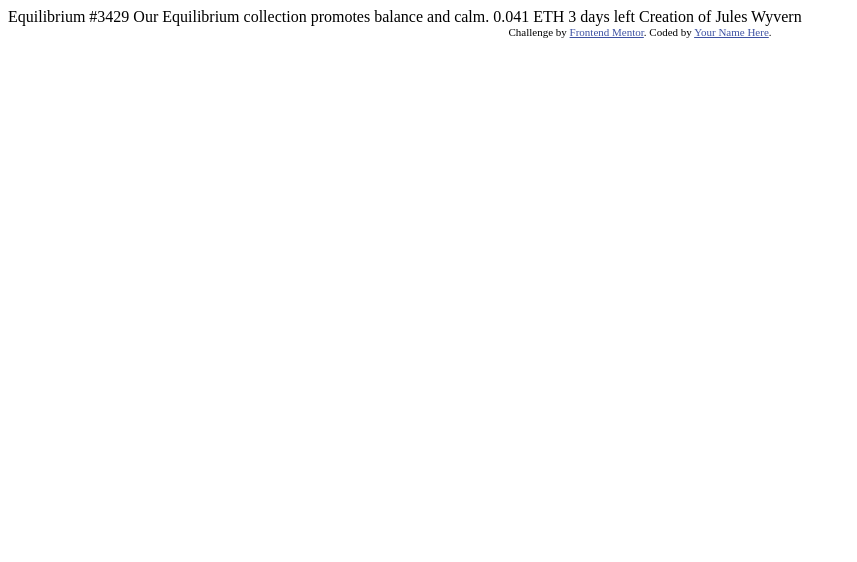
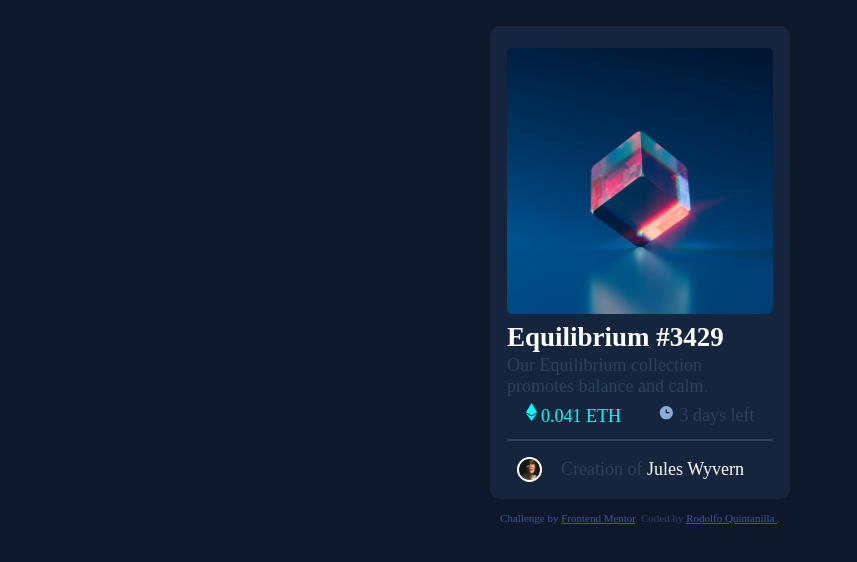
Before and after one commit to RodolfoQuintanilla/NFT_preview_card_component06, a plain HTML site: page index.html in a window 1280 px wide. Shown: the whole page, without its empty margins (0-857 px from the left). Drawn offline with Linux system fonts and the light colour scheme.

Commit message:
init the project

```diff
--- a/index.html
+++ b/index.html
@@ -1,33 +1,60 @@
 <!DOCTYPE html>
 <html lang="en">
+
 <head>
   <meta charset="UTF-8">
-  <meta name="viewport" content="width=device-width, initial-scale=1.0"> <!-- displays site properly based on user's device -->
+  <meta name="viewport" content="width=device-width, initial-scale=1.0">
+  <!-- displays site properly based on user's device -->
 
   <link rel="icon" type="image/png" sizes="32x32" href="./images/favicon-32x32.png">
+  <link rel="stylesheet" href="/styles.css">
 
   <title>Frontend Mentor | NFT preview card component</title>
 
   <!-- Feel free to remove these styles or customise in your own stylesheet 👍 -->
   <style>
-    .attribution { font-size: 11px; text-align: center; }
-    .attribution a { color: hsl(228, 45%, 44%); }
+    .attribution {
+      font-size: 11px;
+      text-align: center;
+    }
+
+    .attribution a {
+      color: hsl(228, 45%, 44%);
+    }
   </style>
 </head>
+
 <body>
+  <section class="card">
 
-  Equilibrium #3429
+<div class="card__img">
+  <img class="card__img__img" src="/images/image-equilibrium.jpg" alt="Equilibrium" class="img">
+</div>
 
-  Our Equilibrium collection promotes balance and calm.
 
-  0.041 ETH
-  3 days left
+    <h1 class="card__h1">Equilibrium #3429</h1>
 
-  Creation of Jules Wyvern
+    <p> Our Equilibrium collection promotes balance and calm.</p>
+
+    <div class="card__cost ">
+      <span class="card__cost__green"> <img src="images/icon-ethereum.svg" alt=""> 0.041 ETH</span>
+      <span><img src="images/icon-clock.svg" alt=""> 3 days left</span>
+    </div>
+<div class="card__line">
+
+</div>
+    <div class=" card__avatar">
+   <img class="card__avatar__img" src="/images/image-avatar.png" alt="">
+   <p class="card__avatar__p">Creation of
+    <a class="card__text" href="#"  rel="stylesheet" href="#"> Jules Wyvern</p>
+    </div>
+  </section>
+
 
   <div class="attribution">
     Challenge by <a href="https://www.frontendmentor.io?ref=challenge" target="_blank">Frontend Mentor</a>.
-    Coded by <a href="#">Your Name Here</a>.
+    Coded by <a href="#">Rodolfo Quintanilla </a>.
   </div>
 </body>
+
 </html>
--- /dev/null
+++ b/styles.css
@@ -0,0 +1,92 @@
+:root {
+  --Soft-blue: hsl(215, 51%, 70%);
+  --Cyan: hsl(178, 100%, 50%);
+
+  --Very-dark-blue: hsl(217, 54%, 11%);
+  --Very-dark-blue2: hsl(216, 50%, 16%);
+  --Very-dark-blue3: hsl(215, 32%, 27%);
+  --White: hsl(0, 0%, 100%);
+}
+
+*{
+    padding: 0;
+    margin: 0;
+    box-sizing: border-box;
+    margin: 0 auto;
+    margin-top: 1%;
+}
+
+body{
+    font-size: 18px;
+    background-color: var(--Very-dark-blue);
+    color: var(--Very-dark-blue3);
+}
+
+.card{
+
+    width: 300px;
+    height: 100%;
+    padding: 17px;
+    border-radius: 10px;
+    background-color: var(--Very-dark-blue2) ;
+
+}
+.card__img__img{
+    width: 100%;
+    height: 50%;
+    border-radius: 5px;
+}
+
+.card__img__img:hover{
+    background-color: black;
+    color: black;
+}
+
+.card__h1{
+    color: var(--White);
+}
+
+.card__h1:hover{
+color: var(--Cyan);
+cursor: pointer;
+}
+
+
+.card__cost{
+    display: flex;
+    align-items: center;
+}
+
+.card__cost__green{
+    color: var(--Cyan);
+}
+.card__line{
+    width: 100;
+    border: 1px solid hsl(215, 32%, 27%);;
+    margin-top: 13px;
+    margin-bottom: 13px;
+}
+
+.card__avatar{
+display: flex;
+align-items: center;
+}
+.card__avatar__img{
+    width: 25px;
+    border: 2px solid white;
+    border-radius: 50%;
+}
+
+.card__avatar__p{
+    color: var(--Very-dark-blue3) ;
+}
+
+.card__text{
+
+    text-decoration: none;
+    color: var(--White);
+}
+
+.card__text:hover{
+color: var(--Cyan);
+}
```
